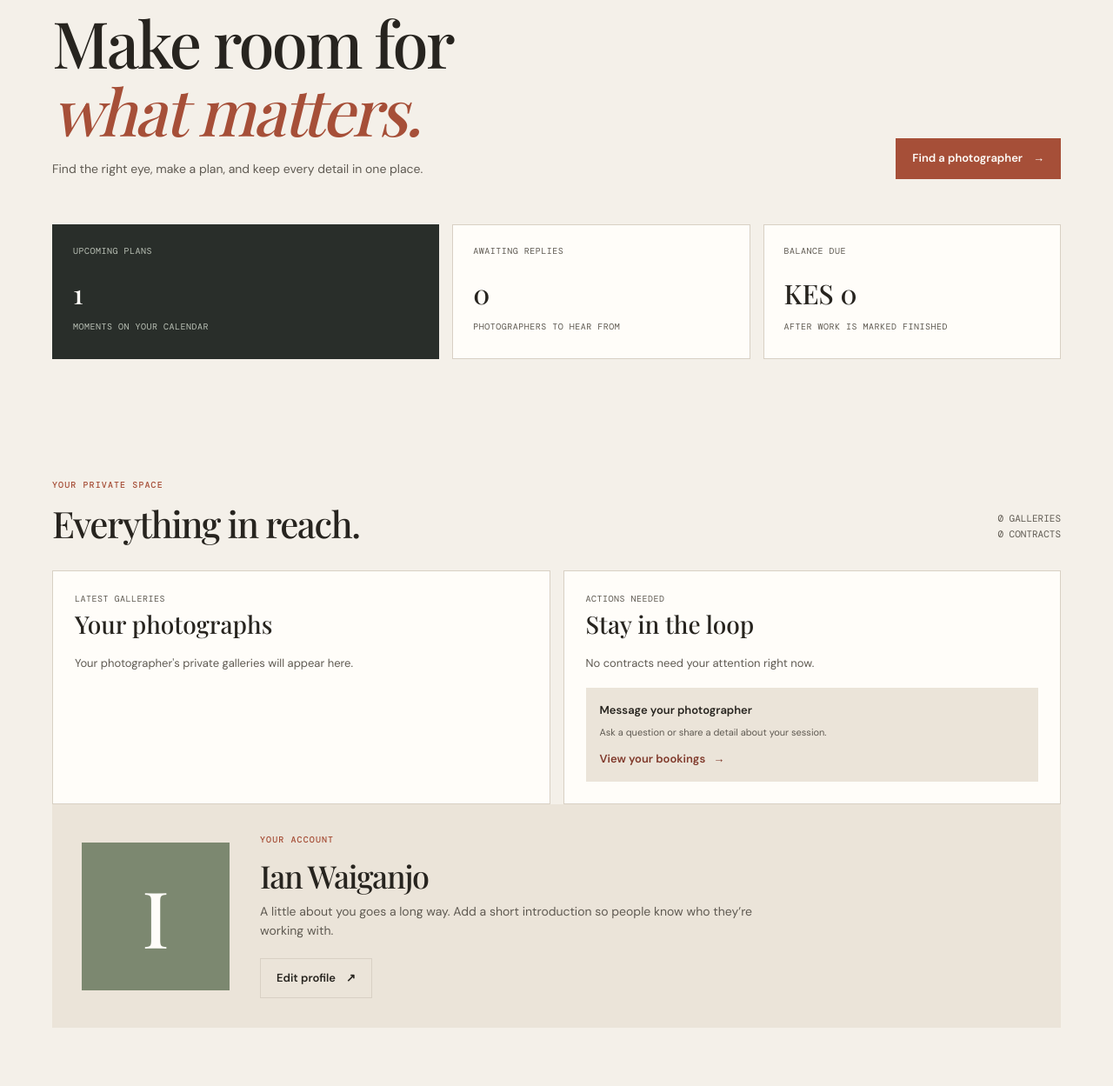
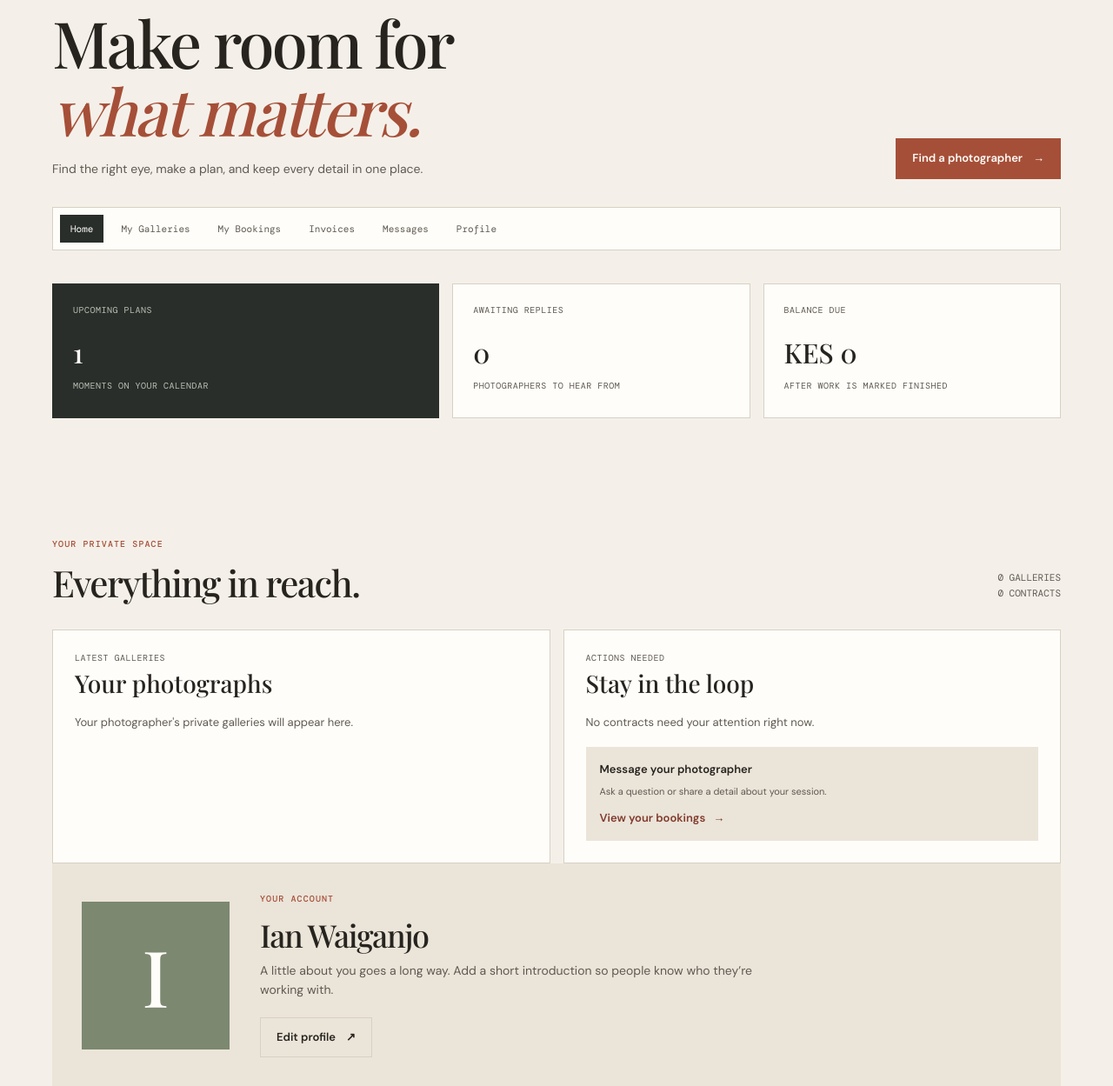
Before and after one commit to iantech-cloud/pwmuziki, a Django app: page /dashboard/ in a window 1280 px wide. Shown: the part 188-1437 px from the top of the page at 87% size. Run offline with Django 5.2, Linux system fonts and the light colour scheme; a user stored in the database is signed in; data comes from the database, SQL or seed files in the repository; data that the repository does not hold is empty; some web fonts are replaced.

Commit message:
Expand dashboard workflows and notifications

```diff
--- a/static/style.css
+++ b/static/style.css
@@ -193,6 +193,24 @@ h3 { font-size: 19px; }
 .dashboard-tool-links small { color: var(--muted); font-size: 11px; }
 .dashboard-tool-links b { grid-column: 3; grid-row: 1 / 3; align-self: center; color: var(--rust); font-weight: 400; }
 
+.dashboard-nav { display: flex; gap: 8px; overflow-x: auto; margin: -20px 0 38px; padding: 8px; border: 1px solid var(--line); background: var(--white); scrollbar-width: thin; }
+.dashboard-nav a { flex: 0 0 auto; padding: 9px 12px; color: var(--muted); font: 11px var(--mono); white-space: nowrap; }
+.dashboard-nav a:hover, .dashboard-nav .dashboard-nav-active { background: var(--night); color: var(--white); }
+.dashboard-notifications { margin: -12px 0 48px; padding: 20px 22px; border: 1px solid var(--line); background: var(--white); }
+.notification-heading { display: flex; align-items: center; justify-content: space-between; gap: 16px; }
+.notification-heading h2 { font-size: 29px; }
+.notification-count { display: inline-grid; min-width: 22px; height: 22px; place-items: center; border-radius: 50%; background: var(--rust); color: var(--white); font: 11px var(--mono); vertical-align: middle; }
+.notification-list { display: grid; margin-top: 13px; }
+.notification-row { display: grid; grid-template-columns: 8px 1fr auto; gap: 12px; align-items: center; padding: 12px 0; border-top: 1px solid var(--line); color: var(--muted); }
+.notification-row strong, .notification-row small { display: block; }
+.notification-row strong { color: var(--ink); font-size: 13px; }
+.notification-row small, .notification-row time { font-size: 11px; }
+.notification-row time { font-family: var(--mono); white-space: nowrap; }
+.notification-dot { width: 7px; height: 7px; border-radius: 50%; background: var(--line); }
+.notification-unread .notification-dot { background: var(--rust); }
+.notification-unread strong { color: var(--rust-dark); }
+.notification-mark-read { border: 0; background: transparent; cursor: pointer; }
+
 /* Dashboard workspace */
 .dashboard-workspace { padding-top: 76px; }
 .workspace-grid { display: grid; grid-template-columns: 1fr 1fr; gap: 15px; }
@@ -367,8 +385,13 @@ h3 { font-size: 19px; }
     .dashboard-overview { grid-template-columns: 1fr 1fr; }
     .overview-card:first-child { grid-column: 1 / -1; }
     .dashboard-profile { grid-template-columns: 100px 1fr; gap: 22px; padding: 22px; }
-    .dashboard-tool-links { grid-template-columns: 1fr; }
-    .dashboard-portfolio-grid { grid-template-columns: 1fr; }
+  .dashboard-tool-links { grid-template-columns: 1fr; }
+  .dashboard-nav { margin-top: -8px; margin-bottom: 28px; }
+  .dashboard-notifications { padding: 17px; }
+  .notification-heading { align-items: start; flex-direction: column; }
+  .notification-row { grid-template-columns: 8px 1fr; }
+  .notification-row time { grid-column: 2; }
+  .dashboard-portfolio-grid { grid-template-columns: 1fr; }
     .hero-role-links { align-items: start; flex-direction: column; gap: 5px; }
     .profile-image { width: 100px; height: 100px; }
     .profile-image span { font-size: 55px; }
--- a/templates/dashboard.html
+++ b/templates/dashboard.html
@@ -10,6 +10,33 @@
     </div>
     {% if request.user.role == 'photographer' %}<a href="{% url 'portfolio_manage' %}" class="button button-primary">Manage your work <span aria-hidden="true">→</span></a>{% else %}<a href="{% url 'home' %}#photographers" class="button button-primary">Find a photographer <span aria-hidden="true">→</span></a>{% endif %}
 </section>
+
+<nav class="dashboard-nav" aria-label="Dashboard sections">
+    {% if request.user.role == 'photographer' %}
+        <a class="dashboard-nav-active" href="{% url 'dashboard' %}">Dashboard</a>
+        <a href="{% url 'client_note_create' %}">Clients</a>
+        <a href="{% url 'booking_list' %}">Bookings</a>
+        <a href="{% url 'portfolio_manage' %}">Galleries</a>
+        <a href="{% url 'booking_list' %}#invoices">Invoices</a>
+        <a href="{% url 'booking_list' %}#contracts">Contracts</a>
+        <a href="{% url 'booking_list' %}#messages">Messages</a>
+        <a href="{% url 'profile_edit' %}">Settings</a>
+    {% else %}
+        <a class="dashboard-nav-active" href="{% url 'dashboard' %}">Home</a>
+        <a href="#galleries">My Galleries</a>
+        <a href="{% url 'booking_list' %}">My Bookings</a>
+        <a href="{% url 'booking_list' %}#invoices">Invoices</a>
+        <a href="#messages">Messages</a>
+        <a href="{% url 'profile_edit' %}">Profile</a>
+    {% endif %}
+</nav>
+
+{% if notifications %}
+<section class="dashboard-notifications" aria-labelledby="notifications-title">
+    <div class="notification-heading"><div><p class="eyebrow">Stay in the loop</p><h2 id="notifications-title">Notifications{% if unread_notifications %} <span class="notification-count">{{ unread_notifications }}</span>{% endif %}</h2></div><form method="post" action="{% url 'notifications_read' %}">{% csrf_token %}<button class="text-link notification-mark-read" type="submit">Mark all read</button></form></div>
+    <div class="notification-list">{% for notification in notifications %}<a class="notification-row{% if not notification.is_read %} notification-unread{% endif %}" href="{{ notification.link|default:'#' }}"><span class="notification-dot" aria-hidden="true"></span><span><strong>{{ notification.title }}</strong><small>{{ notification.body }}</small></span><time datetime="{{ notification.created_at|date:'c' }}">{{ notification.created_at|timesince }} ago</time></a>{% endfor %}</div>
+</section>
+{% endif %}
 
 <section class="dashboard-overview">
     {% if request.user.role == 'photographer' %}
@@ -32,7 +59,7 @@
     </div>
 </section>
 {% else %}
-<section class="dashboard-workspace" aria-labelledby="client-space-title">
+<section id="galleries" class="dashboard-workspace" aria-labelledby="client-space-title">
     <div class="section-heading compact"><div><p class="eyebrow">Your private space</p><h2 id="client-space-title">Everything in reach.</h2></div><span class="section-aside">{{ galleries|length }} galleries<br>{{ contracts|length }} contracts</span></div>
     <div class="workspace-grid">
         <article class="workspace-card"><div class="workspace-card-head"><div><span class="overview-label">Latest galleries</span><h3>Your photographs</h3></div></div>{% for gallery in galleries %}<a class="workspace-row workspace-row-link" href="{% url 'album_detail' gallery.album.pk %}"><span class="gallery-thumb">{% with cover=gallery.album.photos.all.0 %}{% if cover %}<img src="{{ cover.image.url }}" alt="">{% else %}<span aria-hidden="true">P</span>{% endif %}{% endwith %}</span><div><strong>{{ gallery.album.title }}</strong><small>with {{ gallery.album.photographer.profile.display_name }}{% if gallery.allow_downloads %} · downloads on{% endif %}</small></div><span aria-hidden="true">→</span></a>{% empty %}<p class="workspace-empty">Your photographer's private galleries will appear here.</p>{% endfor %}</article>
--- a/users/models.py
+++ b/users/models.py
@@ -35,13 +35,23 @@ class ClientNote(models.Model):
 
 
 class GalleryAccess(models.Model):
+    class DownloadMode(models.TextChoices):
+        NONE = 'none', 'No downloads'
+        WEB = 'web', 'Web size'
+        FULL = 'full', 'Full resolution'
+
     album = models.OneToOneField('portfolio.Album', on_delete=models.CASCADE, related_name='client_access')
     client = models.ForeignKey(User, on_delete=models.CASCADE, related_name='galleries')
     password = models.CharField(max_length=128, blank=True)
+    download_mode = models.CharField(max_length=10, choices=DownloadMode.choices, default=DownloadMode.NONE)
     allow_downloads = models.BooleanField(default=False)
     allow_favorites = models.BooleanField(default=True)
+    show_favorites = models.BooleanField(default=True)
+    watermark_enabled = models.BooleanField(default=True)
+    is_published = models.BooleanField(default=False)
     expires_at = models.DateTimeField(null=True, blank=True)
     created_at = models.DateTimeField(auto_now_add=True)
+    published_at = models.DateTimeField(null=True, blank=True)
 
 
 class GalleryFavorite(models.Model):
@@ -98,6 +108,28 @@ class StudioSettings(models.Model):
     email_notifications = models.BooleanField(default=True)
 
 
+class Notification(models.Model):
+    recipient = models.ForeignKey(User, on_delete=models.CASCADE, related_name='notifications')
+    title = models.CharField(max_length=160)
+    body = models.CharField(max_length=255, blank=True)
+    link = models.CharField(max_length=255, blank=True)
+    kind = models.CharField(max_length=40, default='general')
+    is_read = models.BooleanField(default=False)
+    created_at = models.DateTimeField(auto_now_add=True)
+
+    class Meta:
+        ordering = ['-created_at']
+
+
+class NotificationPreference(models.Model):
+    user = models.OneToOneField(User, on_delete=models.CASCADE, related_name='notification_preferences')
+    email_enabled = models.BooleanField(default=True)
+    gallery_updates = models.BooleanField(default=True)
+    booking_updates = models.BooleanField(default=True)
+    payment_updates = models.BooleanField(default=True)
+    message_updates = models.BooleanField(default=True)
+
+
 class Profile(models.Model):
     user = models.OneToOneField(User, on_delete=models.CASCADE, related_name='profile')
     bio = models.TextField(blank=True)
--- a/users/urls.py
+++ b/users/urls.py
@@ -8,6 +8,7 @@ urlpatterns = [
     path('dashboard/', views.dashboard, name='dashboard'),
     path('dashboard/notes/new/', views.create_client_note, name='client_note_create'),
     path('dashboard/messages/<int:thread_id>/send/', views.send_message, name='message_send'),
+    path('dashboard/notifications/read/', views.mark_notifications_read, name='notifications_read'),
     path('profile/edit/', views.profile_edit, name='profile_edit'),
     path('register/', views.register, name='register'),
     path('register/client/', views.register_client, name='register_client'),
--- a/users/views.py
+++ b/users/views.py
@@ -1,4 +1,5 @@
 from django.contrib.auth import login
+from django.contrib import messages
 from django.contrib.auth import views as auth_views
 from django.contrib.auth.decorators import login_required
 from django.shortcuts import get_object_or_404, redirect, render
@@ -6,7 +7,7 @@ from django.db.models import Avg, Prefetch
 from django.utils import timezone
 from reviews.models import Review
 from .forms import ClientNoteForm, MessageForm, ProfileForm, RegistrationForm
-from .models import ClientNote, Contract, GalleryAccess, MessageThread, Profile, StudioSettings, User
+from .models import ClientNote, Contract, GalleryAccess, MessageThread, Notification, Profile, StudioSettings, User
 from portfolio.models import Album, Photo
 
 
@@ -90,7 +91,12 @@ def dashboard(request):
         else request.user.photographer_bookings.all()
     ).select_related('client', 'photographer')
     profile = Profile.ensure_for(request.user)
-    context = {'bookings': bookings[:8], 'profile': profile}
+    context = {
+        'bookings': bookings[:8],
+        'profile': profile,
+        'notifications': Notification.objects.filter(recipient=request.user)[:6],
+        'unread_notifications': Notification.objects.filter(recipient=request.user, is_read=False).count(),
+    }
     today = timezone.localdate()
     context['upcoming_count'] = bookings.filter(event_date__gte=today).exclude(status='cancelled').count()
     if request.user.role == User.Role.PHOTOGRAPHER:
@@ -145,6 +151,14 @@ def send_message(request, thread_id=None):
 
 
 @login_required
+def mark_notifications_read(request):
+    if request.method == 'POST':
+        Notification.objects.filter(recipient=request.user, is_read=False).update(is_read=True)
+        messages.success(request, 'Notifications marked as read.')
+    return redirect('dashboard')
+
+
+@login_required
 def profile_edit(request):
     profile = Profile.ensure_for(request.user)
     form = ProfileForm(request.POST or None, request.FILES or None, instance=profile, user=request.user)
```
Also changed, not shown: payments/models.py (+21 -0 lines), payments/migrations/0006_invoice_workflow.py (added), users/migrations/0004_notifications_gallery_options.py (added).
